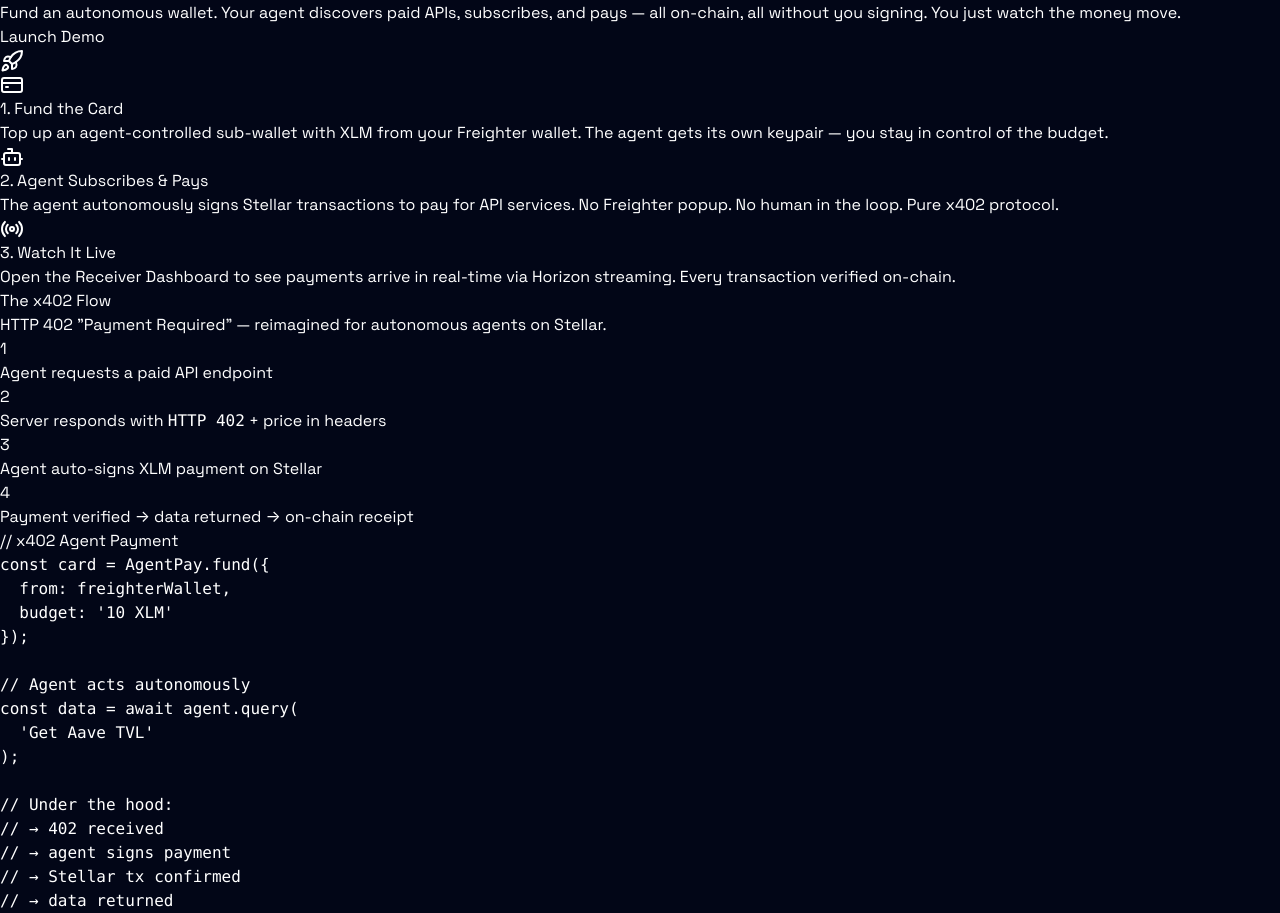
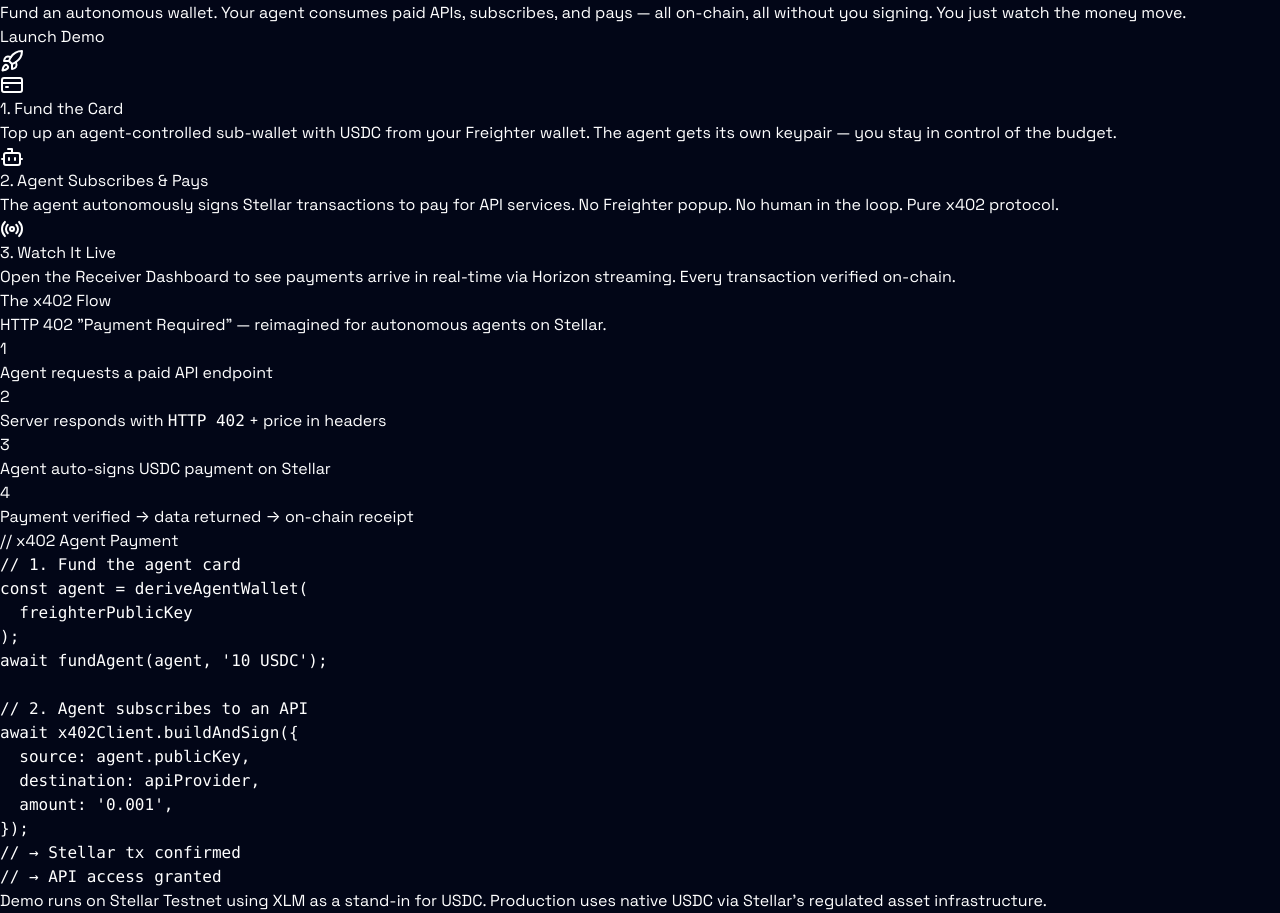
Before and after one commit to TrebleLegacy/x402-agents-stellar-project, a Next.js app in the folder frontend/: page / in a window 1280 px wide. Shown: the part 143-1056 px from the top of the page. Built offline with nearby package versions, Linux system fonts and the light colour scheme; no server answers.

Commit message:
refactor: update UI and documentation to reflect USDC as the primary payment asset

```diff
--- a/frontend/src/app/page.tsx
+++ b/frontend/src/app/page.tsx
@@ -206,7 +206,7 @@
     setIsFunding(true);
 
     const toastId = `fund-${Date.now()}`;
-    const label = agentFunded ? `Top Up: ${budget.dailyLimit} XLM` : `Fund Card: ${budget.dailyLimit} XLM`;
+    const label = agentFunded ? `Top Up: ${budget.dailyLimit} USDC` : `Fund Card: ${budget.dailyLimit} USDC`;
     addToast(toastId, label, 'user');
 
     try {
@@ -576,7 +576,7 @@
               id: p.id,
               service: p.service,
               plan: 'on-demand',
-              price: `${p.amount} XLM`,
+              price: `${p.amount} USDC`,
               totalSpent: parseFloat(p.amount) || 0,
               status: p.status === 'settled' ? 'active' : 'expired',
               lastUsed: p.timestamp,
--- a/frontend/src/components/AgentBiddingDisplay.tsx
+++ b/frontend/src/components/AgentBiddingDisplay.tsx
@@ -116,7 +116,7 @@
                 <div className="flex-shrink-0 text-right">
                   <div className="text-lg font-bold text-emerald-400">
                     {agent.finalPrice.toFixed(4)}
-                    <span className="text-[10px] text-slate-400 ml-0.5">XLM</span>
+                    <span className="text-[10px] text-slate-400 ml-0.5">USDC</span>
                   </div>
                   <p className="text-[10px] text-slate-500">
                     {agent.basePrice.toFixed(4)} base
--- a/frontend/src/components/AgentChat.tsx
+++ b/frontend/src/components/AgentChat.tsx
@@ -142,7 +142,7 @@
     { stage: 4, name: 'Auditor Verification', status: 'completed', detail: 'Reputation checks passed', duration: 142, cost: 0.03 },
     { stage: 5, name: 'Policy Validation', status: 'completed', detail: 'Safety constraints verified', duration: 67, cost: 0 },
     { stage: 6, name: 'Economic Decision', status: 'completed', detail: 'DeFiAnalyzer selected (rank 1)', duration: 156, cost: 0 },
-    { stage: 7, name: 'Budget Verification', status: 'completed', detail: '0.96 XLM remaining', duration: 51, cost: 0 },
+    { stage: 7, name: 'Budget Verification', status: 'completed', detail: '0.96 USDC remaining', duration: 51, cost: 0 },
     { stage: 8, name: 'x402 Payment', status: 'completed', detail: 'Stellar transaction confirmed', duration: 2400, cost: 0.108 },
     { stage: 9, name: 'Agent Execution', status: 'completed', detail: 'DeFiAnalyzer executing task', duration: 3200, cost: 0 },
     { stage: 10, name: 'Output Audit', status: 'completed', detail: 'Result validated, +2 reputation', duration: 487, cost: 0 },
--- a/frontend/src/components/AgentConfigForm.tsx
+++ b/frontend/src/components/AgentConfigForm.tsx
@@ -6,9 +6,9 @@
 import { AGENT_PRESETS } from '@/data/agentPresets';
 
 const QUICK_TEMPLATES = [
-  { id: 'forge-operator', name: 'Autonomous Analyst', icon: '🤖', desc: 'Auto-pays for data it needs', cost: '~0.001–0.003 XLM / query' },
-  { id: 'market-brief',   name: 'Market Brief',       icon: '📊', desc: 'Treasury brief: crypto, FX, macro', cost: '~0.001 XLM / query' },
-  { id: 'quick-scan',     name: 'Security Scanner',    icon: '🔒', desc: 'Smart contract audits', cost: '~0.002 XLM / query' },
+  { id: 'forge-operator', name: 'Autonomous Analyst', icon: '🤖', desc: 'Auto-pays for data it needs', cost: '~0.001–0.003 USDC / query' },
+  { id: 'market-brief',   name: 'Market Brief',       icon: '📊', desc: 'Treasury brief: crypto, FX, macro', cost: '~0.001 USDC / query' },
+  { id: 'quick-scan',     name: 'Security Scanner',    icon: '🔒', desc: 'Smart contract audits', cost: '~0.002 USDC / query' },
 ];
 
 interface AgentConfigProps {
--- a/frontend/src/components/LandingPage.tsx
+++ b/frontend/src/components/LandingPage.tsx
@@ -25,7 +25,7 @@
             The Pre-Paid Card for AI Agents
           </h2>
           <p className="text-xl text-slate-400 max-w-3xl mx-auto leading-relaxed">
-            Fund an autonomous wallet. Your agent discovers paid APIs, subscribes,
+            Fund an autonomous wallet. Your agent consumes paid APIs, subscribes,
             and pays — all on-chain, all without you signing.
             You just watch the money move.
           </p>
@@ -49,7 +49,7 @@
             </div>
             <h3 className="text-lg font-bold text-white mb-2">1. Fund the Card</h3>
             <p className="text-slate-400 text-sm leading-relaxed">
-              Top up an agent-controlled sub-wallet with XLM from your Freighter wallet.
+              Top up an agent-controlled sub-wallet with USDC from your Freighter wallet.
               The agent gets its own keypair — you stay in control of the budget.
             </p>
           </div>
@@ -96,7 +96,7 @@
                 </div>
                 <div className="flex items-center gap-3 p-3 bg-slate-900 rounded-lg border border-slate-800">
                   <div className="w-7 h-7 rounded-full bg-blue-900/50 flex items-center justify-center text-blue-400 text-xs font-bold">3</div>
-                  <div className="flex-1 text-slate-300">Agent auto-signs XLM payment on Stellar</div>
+                  <div className="flex-1 text-slate-300">Agent auto-signs USDC payment on Stellar</div>
                 </div>
                 <div className="flex items-center gap-3 p-3 bg-slate-900 rounded-lg border border-emerald-800/40">
                   <div className="w-7 h-7 rounded-full bg-emerald-900/50 flex items-center justify-center text-emerald-400 text-xs font-bold">4</div>
@@ -107,25 +107,29 @@
             <div className="flex-1 w-full bg-slate-950 p-6 rounded-2xl border border-slate-800 font-mono text-[11px] text-emerald-300">
               <p className="opacity-50 mb-3">{'// x402 Agent Payment'}</p>
               <pre className="text-slate-300 leading-relaxed">
-{`const card = AgentPay.fund({
-  from: freighterWallet,
-  budget: '10 XLM'
+{`// 1. Fund the agent card
+const agent = deriveAgentWallet(
+  freighterPublicKey
+);
+await fundAgent(agent, '10 USDC');
+
+// 2. Agent subscribes to an API
+await x402Client.buildAndSign({
+  source: agent.publicKey,
+  destination: apiProvider,
+  amount: '0.001',
 });
-
-// Agent acts autonomously
-const data = await agent.query(
-  'Get Aave TVL'
-);
-
-// Under the hood:
-// → 402 received
-// → agent signs payment
 // → Stellar tx confirmed
-// → data returned`}
+// → API access granted`}
               </pre>
             </div>
           </div>
         </div>
+
+        {/* Testnet disclaimer */}
+        <p className="text-center text-[11px] text-slate-600 mt-10">
+          Demo runs on Stellar Testnet using XLM as a stand-in for USDC. Production uses native USDC via Stellar&apos;s regulated asset infrastructure.
+        </p>
       </main>
     </div>
   );
--- a/frontend/src/components/OrchestrationFlow.tsx
+++ b/frontend/src/components/OrchestrationFlow.tsx
@@ -77,7 +77,7 @@
         {totalCost !== undefined && (
           <div className="flex items-center gap-1 text-sm">
             <Zap className="w-4 h-4 text-amber-400" />
-            <span className="font-mono text-amber-400">{totalCost.toFixed(4)} XLM</span>
+            <span className="font-mono text-amber-400">{totalCost.toFixed(4)} USDC</span>
           </div>
         )}
       </div>
--- a/frontend/src/components/SdkDocs.tsx
+++ b/frontend/src/components/SdkDocs.tsx
@@ -11,7 +11,7 @@
 
 router.post('/demo/echo', x402.wrapEndpoint({
   price: '0.01',
-  asset: 'XLM',
+  asset: 'USDC',
   description: 'SDK demo endpoint',
   handler: async (req) => ({ success: true, echo: req.body })
 }));
```
Also changed, not shown: frontend/src/app/receiver/page.tsx (+7 -2 lines), frontend/src/components/ServiceCatalog.tsx (+4 -4 lines), frontend/src/components/ServicesPanel.tsx (+4 -4 lines).
